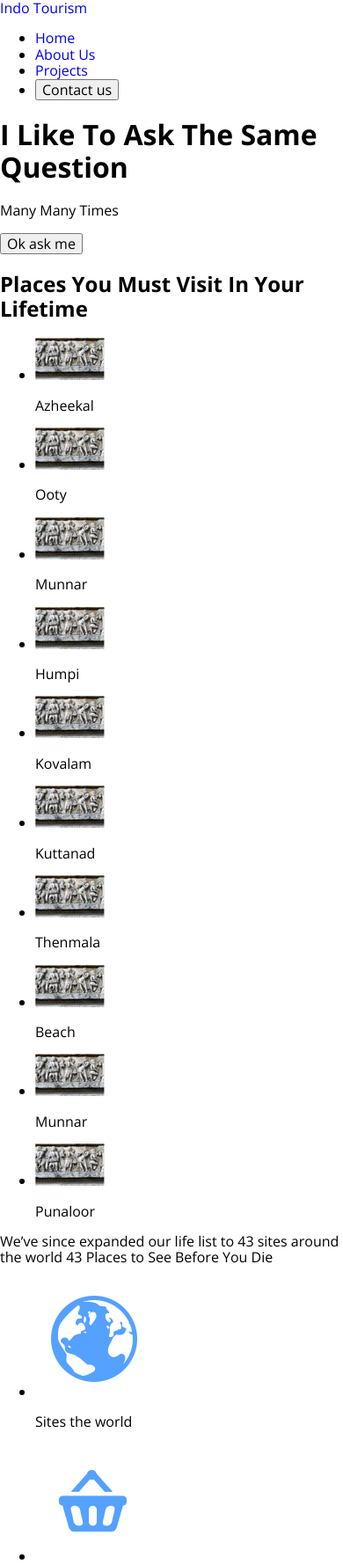
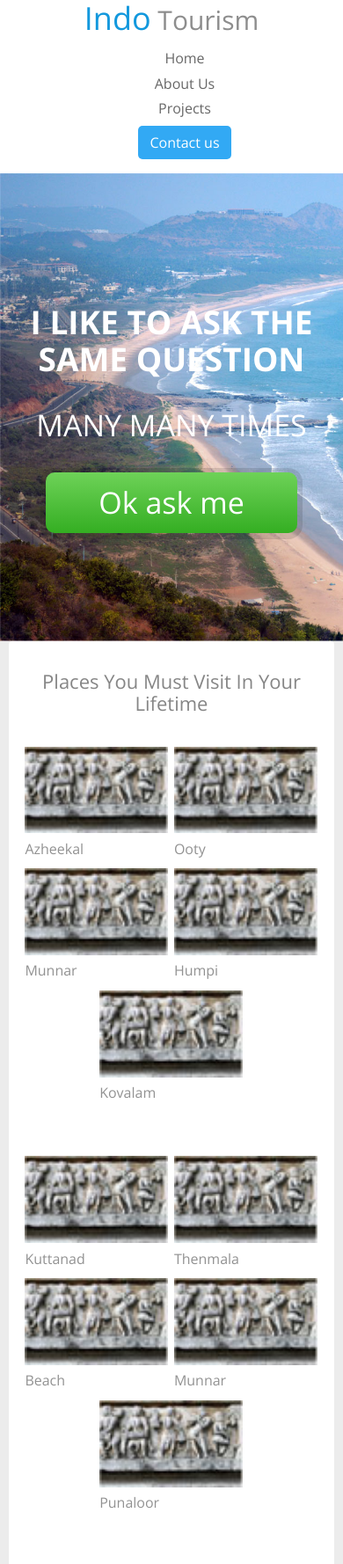
Before and after one commit to akhmedovic/IndoTourism, a plain HTML site: page index.html in a window 390 px wide. Shown: the top 1778 px of the page at 88% size. Drawn offline with nearby package versions, Linux system fonts and the light colour scheme.

Commit message:
сделал адаптив

```diff
--- /dev/null
+++ b/adaptive.css
@@ -0,0 +1,85 @@
+@media (max-width: 768px) {
+    .header .container {
+        flex-direction: column;
+    }
+
+    .gallery {
+        margin-top: 0;
+    }
+}
+
+@media (max-width: 575px) {
+    .services {
+        flex-direction: column;
+    }
+}
+
+@media (max-width: 480px) {
+    .nav-list {
+        flex-direction: column;
+
+    }
+
+    .nav-list li {
+        margin-bottom: 10px;
+    }
+
+    .nav-list li:last-child {
+        margin-bottom: 0;
+    }
+
+    .intro p {
+        font-size: 34px;
+    }
+
+    h1 {
+        font-size: 37px;
+    }
+
+    .intro {
+        padding-left: 10px;
+        padding-right: 10px;
+    }
+
+    .content {
+        padding-left: 10px;
+        padding-right: 10px;
+    }
+
+    .gallery {
+        padding-bottom: 50px;
+    }
+
+    .gallery-list:first-of-type {
+        margin-bottom: 50px;
+    }
+
+    .gallery-item {
+        width: 48%;
+        padding-left: 1%;
+        padding-right: 1%;
+    }
+
+    .gallery-item img {
+        width: 100%;
+    }
+
+    .content-descrition {
+        line-height: 35px;
+    }
+
+    .services li {
+        margin-bottom: 25px;
+    }
+}
+
+@media (max-width: 320px) {
+    .content-descrition {
+        font-size: 20px;
+        line-height: 45px;
+    }
+
+    .content-descrition span {
+        font-size: 17px;
+    }
+}
--- a/index.html
+++ b/index.html
@@ -9,14 +9,13 @@
 <link rel="preconnect" href="https://fonts.gstatic.com" crossorigin>
 <link href="https://fonts.googleapis.com/css2?family=Open+Sans:wght@300;400;700&display=swap" rel="stylesheet">
     <link rel="stylesheet" href="style.css">
+    <link rel="stylesheet" href="adaptive.css">
     <title>Document</title>
 </head>
 <body>
     <header class="header">
         <div class="container">
-            <div class="logo">
-                <a href="#"><span>Indo</span> Tourism</a>
-            </div>
+            <a class="logo" href="#"><span>Indo</span> Tourism</a>
             <nav class="nav">
                 <ul class="nav-list">
                     <li>
@@ -51,43 +50,45 @@
                     <h2 class="gallery-title">Places You Must Visit In Your Lifetime</h2>
                     <ul class="gallery-list">
                         <li class="gallery-item">
-                            <img src="./img/catalog/1.jpg" class="gallery-img" alt="img" width="79" height="48">
+                            <img src="./img/catalog/1.jpg" class="gallery-img" alt="img">
                             <p class="gallery-name">Azheekal</p>
                         </li>
-                        <li>
-                            <img src="./img/catalog/1.jpg" alt="img" width="79" height="48">
+                        <li class="gallery-item">
+                            <img src="./img/catalog/1.jpg" alt="img">
                             <p>Ooty</p>
                         </li>
-                        <li>
-                            <img src="./img/catalog/1.jpg" alt="img" width="79" height="48">
+                        <li class="gallery-item">
+                            <img src="./img/catalog/1.jpg" alt="img">
                             <p>Munnar</p>
                         </li>
-                        <li>
-                            <img src="./img/catalog/1.jpg" alt="img" width="79" height="48">
+                        <li class="gallery-item">
+                            <img src="./img/catalog/1.jpg" alt="img">
                             <p>Humpi</p>
                         </li>
-                        <li>
-                            <img src="./img/catalog/1.jpg" alt="img" width="79" height="48">
+                        <li class="gallery-item">
+                            <img src="./img/catalog/1.jpg" alt="img">
                             <p>Kovalam</p>
                         </li>
-                        <li>
-                            <img src="./img/catalog/1.jpg" alt="img" width="79" height="48">
+                    </ul>
+                    <ul class="gallery-list">
+                        <li class="gallery-item">
+                            <img src="./img/catalog/1.jpg" alt="img">
                             <p>Kuttanad</p>
                         </li>
-                        <li>
-                            <img src="./img/catalog/1.jpg" alt="img" width="79" height="48">
+                        <li class="gallery-item">
+                            <img src="./img/catalog/1.jpg" alt="img">
                             <p>Thenmala</p>
                         </li>
-                        <li>
-                            <img src="./img/catalog/1.jpg" alt="img" width="79" height="48">
+                        <li class="gallery-item">
+                            <img src="./img/catalog/1.jpg" alt="img">
                             <p>Beach</p>
                         </li>
-                        <li>
-                            <img src="./img/catalog/1.jpg" alt="img" width="79" height="48">
+                        <li class="gallery-item">
+                            <img src="./img/catalog/1.jpg" alt="img">
                             <p>Munnar</p>
                         </li>
-                        <li>
-                            <img src="./img/catalog/1.jpg" alt="img" width="79" height="48">
+                        <li class="gallery-item">
+                            <img src="./img/catalog/1.jpg" alt="img">
                             <p>Punaloor</p>
                         </li>
                     </ul>
@@ -95,7 +96,7 @@
                 </div>
 
                 <p class="content-descrition">
-                    We’ve since expanded our life list to 43 sites around the world
+                    We’ve since expanded our life list to 43 sites around the world<br>
                     <span>43 Places to See Before You Die</span>
                 </p>
 
--- a/style.css
+++ b/style.css
@@ -1,6 +1,14 @@
+* {
+    padding: 0;
+}
 body {
     font-family: 'Open Sans', sans-serif;
     font-weight: 400;
+}
+
+img {
+    max-width: 100%;
+    height: auto;
 }
 
 .container {
@@ -13,157 +21,171 @@ a {
     text-decoration: none;
 }
 
-.header-into {
+ul {
+    list-style-type: none;
+}
+
+.header {
+    background-color: #fff;
+    padding-left: 10px;
+    padding-right: 10px;
+}
+
+.header .container {
     display: flex;
     justify-content: space-between;
-    margin: 20px 150px;
+    align-items: center;
+    flex-wrap: wrap;
 }
 
-.logo-header {
+.logo {
     color: #8d8d8d;
     font-size: 30px;
 }
 
-.logo-header-span {
+.logo span {
     color: #1298dd;
     font-size: 36px;
 }
 
-.nav-header {
-    align-self: flex-end;
+.nav-list {
+    display: flex;
+    justify-content: space-between;
+    align-items: center;
 }
 
+.nav-list li {
+    margin-left: 30px;
+    align-items: center;
+}
 
+.nav-list a {
+    color: #676767;
+}
 
-.nav-header > ul {
+.contact-us {
+    text-decoration: none;
+    background-color: #32a9f4;
+    border: none;
+    color: #fff;
+    padding: 10px 13px;
+    border-radius: 5px;
+}
+
+.intro {
+    min-height: 532px;
     display: flex;
-    font-size: 16px;
-    color: #676767
+    background-image: url(../IndoTourism/img/bg-into.jpg) ;
+    background-repeat: no-repeat;
+    background-size: cover;
+    align-items: center;
+    text-align: center;
+    color: #fff;
+}
+
+h1 {
+    text-transform: uppercase;
+    font-size: 52px;
+}
+
+.intro p {
+    font-size: 48px;
+    color: #fff;
+    text-transform: uppercase;
+}
+
+.intro button {
+    background-color: transparent;
+    border: none;
+    color: #fff;
+    font-size: 34px;
+    background-color: #4abb36;
+    padding: 15px 60px;
+    border-radius: 10px;
+    background-image: linear-gradient( 0deg, rgb(52,174,34) 0%, rgb(110,210,88) 100%);
+    box-shadow: 0px 1px 0px 6px rgb(0 0 0 / 12%);
+}
+
+.content {
+    background-color: #ececec;
+    display: flex;
+    justify-content: center;
+}
+
+.gallery {
+    display: flex;
+    flex-direction: column;
+    flex-wrap: wrap;
+    max-width: 480px;
+    background-color: #fff;
+    border-bottom: 6px solid #51c03d;
+    border-radius: 4px;
+    margin-left: auto;
+    margin-right: auto;
+    margin-top: -95px;
+}
+
+.gallery-title {
+    text-align: center;
+    font-size: 22px;
+    color: #868686;
+    font-weight: normal;
+    margin: 23px 0 26px 0;
+    padding: 10px;
+}
+
+.gallery-list {
+    display: flex;
+    justify-content: space-around;
+    flex-wrap: wrap;
+    margin: 0px 16px 0px 15px;
+    color: #929292;
+}
+
+.gallery-item {
+    width: 79px;
 
 }
 
-.nav-header a {
-    border-radius: 5px;
-    padding: 12px 17px;
+.gallery-item p {
+    margin: 5px 0 13px 0;
 }
 
-.last-child:link {background-color: blue;}      /* unvisited link */
-
-
-
-.main-into {
-
-    display: flex;
-    justify-content: center;
+.content-descrition {
+    margin-top: 65px;
     text-align: center;
-    flex-direction: column;
-    background-image: url('img/bg-into.jpg');
-    background-repeat: no-repeat;
+    font-size: 26px;
+    color: #7e7c7c;
+    padding: 10px;
 }
 
-.table-into {
-    color: #ffffff;
-}
-
-.table-into > h1 {
-    margin-top: 168px;
-    margin-bottom: 23px;
-    font-size: 52px;
-    text-transform: uppercase;
-}
-
-.table-into > p {
-    font-size: 48px;
-    text-transform: uppercase;
-}
-
-.table-into > button {
-    width: 250px;
-    height: 55px;
-    border-color: transparent;
-    background-color: transparent;
-    margin-top: 44px;
-    font-size: 34px;
-    color: #ffffff;
-    box-shadow: 5px 5px rgba(0, 0, 0, 0.2alpha);
-    border-radius: 5px;
-    background-color: #4bbc37;
-    box-shadow: 0 0 5px -15px rgba(0,0,0,0.2);
+.content-descrition span {
+    font-size: 22px;
+    padding: 10px;
 
 }
 
-.life-time {
-    margin-top: 65px;
+.services {
     display: flex;
-    align-self: center;
-    flex-direction: column;
-    background-color: #fff;
-    border-radius: 5px;
-    border-bottom: 5px solid #51c03d;
-    font-size: 22px;
-    color: #868686;
-    z-index: 1;
+    justify-content: space-between;
+    flex-wrap: wrap;
+    margin-top: 50px;
+    margin-bottom: 75px;
+    text-align: center;
+    color: #7e7c7c;
+    font-size: 20px;
+    padding: 10px;
 }
 
-.life-time > ul {
-    display: flex;
-    flex-wrap: wrap;
-    justify-content: space-evenly;
-    margin-bottom: 15px;
+.footer {
+    background-color: #414141;
+    color: #fff;
     font-size: 14px;
-    color: #929292;
-    text-align: left;
+    text-align: center;
+    padding-top: 8px;
+    padding-bottom: 12px;
 }
 
-.life-time h2 {
-    text-transform: capitalize;
-    padding: 25px 64px;
+.footer a {
+    color: #fff;
 }
-
-.life-time > ul > li > p {
-    margin-top: 6px;
-}
-
-.footer-into {
-    display: flex;
-    flex-direction: column;
-    background-color: #ececec;
-    color: #7e7c7c;
-    font-size: 22px;
-    text-align: center;
-    padding-top: 210px;
-    position: absolute;
-    top: 664px;
-}
-
-.footer-into h2 {
-    font-size: 26px;
-    margin-bottom: 18px;
-}
-
-.footer-into ul {
-    display: flex;
-    justify-content: center;
-
-}
-
-.footer-into ul li {
-    margin: 75px 53px;
-}
-
-.footer-into ul li p {
-    margin-top: 15px;
-}
-
-.footer-line {
-    display: flex;
-    justify-content: center;
-    background-color: #414141;
-}
-
-.footer-line a {
-    margin-top: 10px;
-    margin-bottom: 10px;
-    text-decoration: none;
-    color: #b1b1b1;
-}
```
Also changed, not shown: 3 other files.
